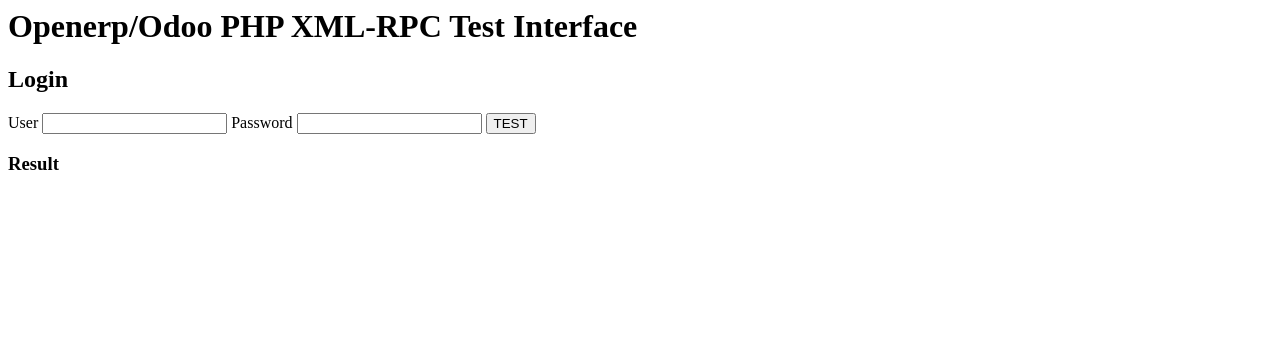
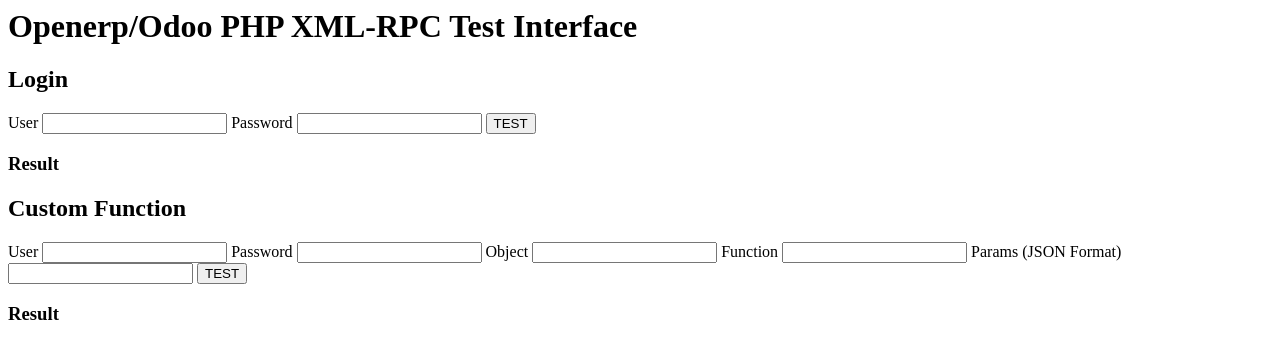
Before and after one commit to gabrielponto/openerp-php-xmlrpc, a PHP site: page /test-interface.php in a window 1280 px wide. Shown: the top 359 px of the page. Run offline with PHP 8.4, Linux system fonts and the light colour scheme.

Commit message:
added values

```diff
--- a/test-interface.php
+++ b/test-interface.php
@@ -12,6 +12,16 @@ function processor($data) {
 processor($_GET);
 function login($data) {
 	return openerp::i()->login($data['user'], $data['password']);
+}
+function custom($data) {
+	if ($data['params'])
+		$data['params'] = json_decode($data['params']);
+	openerp::i()->login($data['user'], $data['password']);
+	try {
+		return openerp::i()->custom($data['object'], $data['function'], $data['params']);
+	} catch (Exception $e) {
+		return $e->getMessage();
+	}
 }
 ?>
 <html>
@@ -34,7 +44,8 @@ function login($data) {
 		<style type="text/css">
 			#loading {
 				background: #600;
-				color:#000;
+				color:#FFF;
+				font-weight:bold;
 				position:fixed;
 				top:0;
 				padding:5px;
@@ -61,5 +72,32 @@ function login($data) {
 		</form>
 		<h3>Result</h3>
 		<p id="result-login"></p>
+		<h2>Custom Function</h2>
+		<form action="" method="get" data-result="result-custom">
+			<input type="hidden" name="action" value="custom" />
+			<label>
+				<span>User</span>
+				<input type="text" name="user" />
+			</label>
+			<label>
+				<span>Password</span>
+				<input type="text" name="password" />
+			</label>
+			<label>
+				<span>Object</span>
+				<input type="text" name="object" />
+			</label>
+			<label>
+				<span>Function</span>
+				<input type="text" name="function" />
+			</label>
+			<label>
+				<span>Params (JSON Format)</span>
+				<input type="text" name="params" />
+			</label>
+			<input type="submit" value="TEST" />
+		</form>
+		<h3>Result</h3>
+		<p id="result-custom"></p>
 	</body>
 </html>
```
Also changed, not shown: openerp.php (+63 -1 lines).
